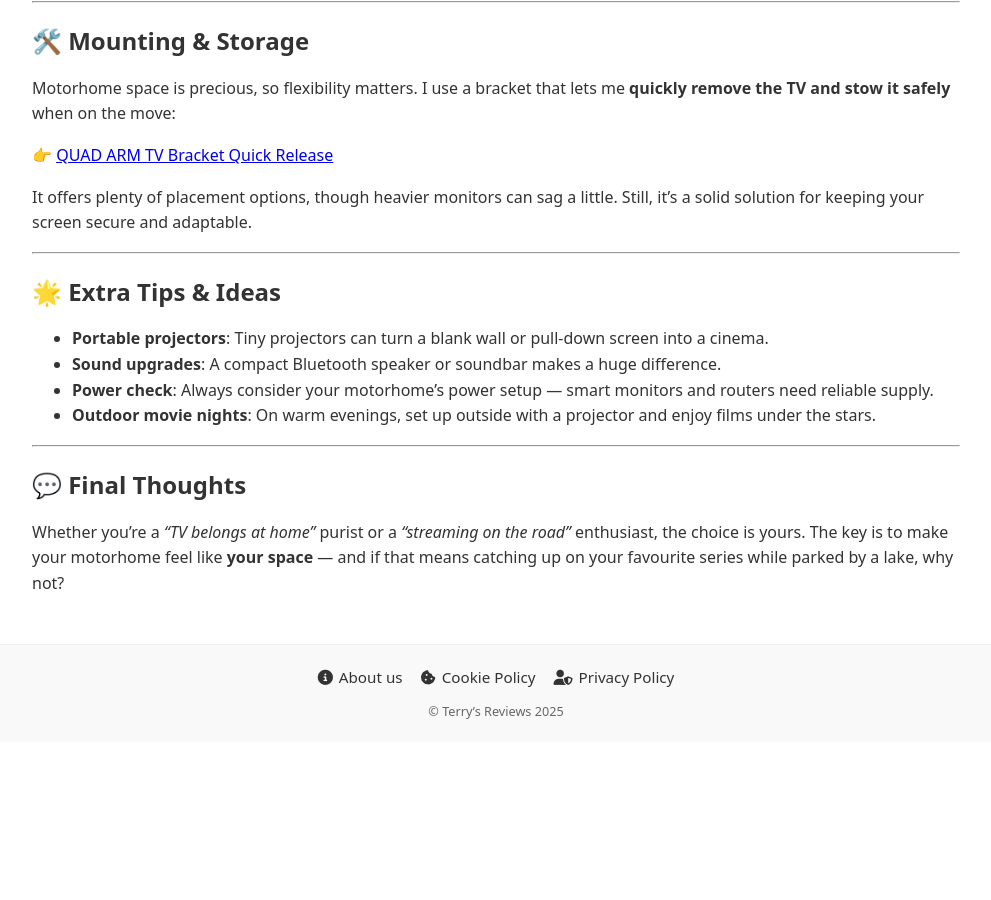
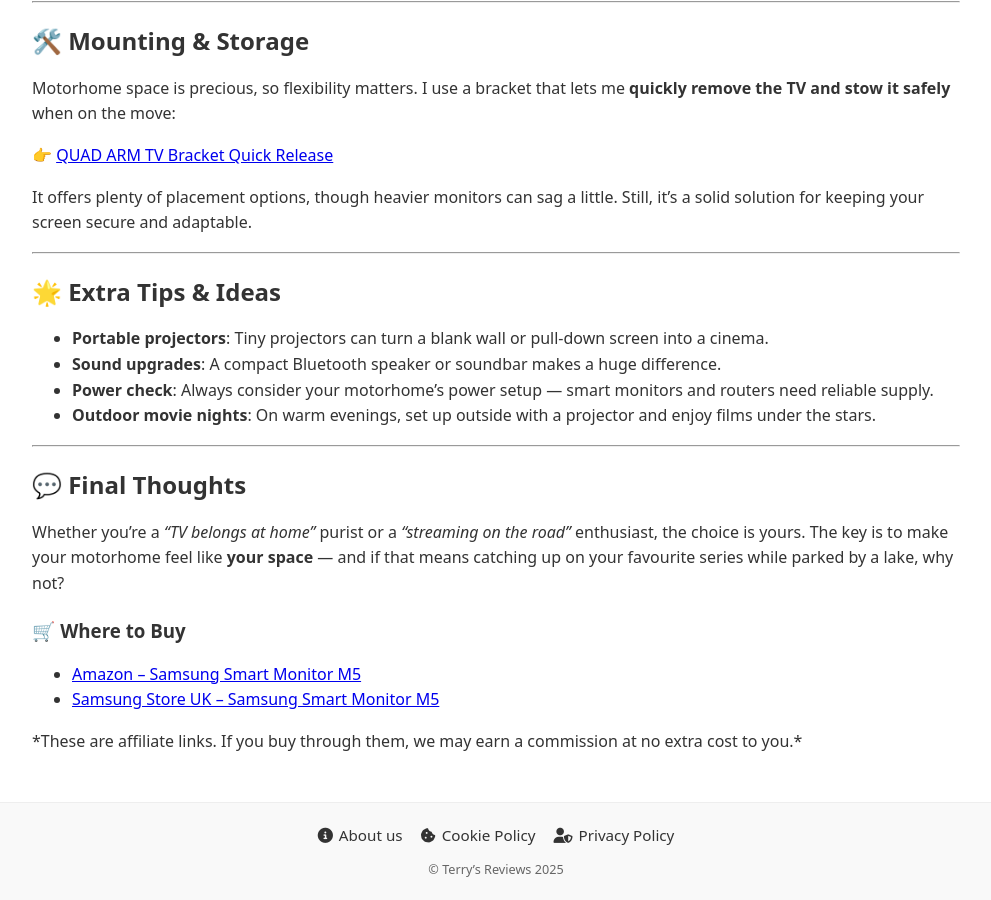
Before and after one commit to trowlinson/terrys-reviews, a Jekyll site: the page built from categories/motorhome/television.md, in a window 1280 px wide and 900 px high, scrolled down 1363 px. Shown: the whole window, without its empty margins (144-1135 px from the left). Built offline with Jekyll 4.4.1, drawn with Linux system fonts in a browser that asks for light colours; before the commit the page ends 2105 px from its top, so only the background shows below that.

Commit message:
parameterised the buy now links

```diff
--- /dev/null
+++ b/_data/buy_links.yml
@@ -0,0 +1,5 @@
+Samsung_Smart_Monitor_M5:
+  - retailer: "Amazon"
+    url: "https://amzn.to/4rkrEbV"
+  - retailer: "Samsung Store UK"
+    url: "https://www.samsung.com/uk/monitors/smart/smart-monitor-m5-27-inch-smart-tv-apps-ls27dm500euxxu/"
--- /dev/null
+++ b/_includes/buy-links.html
@@ -0,0 +1,24 @@
+{% comment %}
+Reusable affiliate buy buttons
+Usage:
+{% include buy-links.html
+    product="Sony WH-1000XM5 Headphones"
+    links=site.data.buy_links.sony_xm5
+%}
+{% endcomment %}
+
+<div class="buy-links">
+  <h3>🛒 Where to Buy</h3>
+  <ul>
+    {% for link in include.links %}
+      <li>
+        <a href="{{ link.url }}" class="buy-button" target="_blank" rel="nofollow noopener">
+          {{ link.retailer }} – {{ include.product }}
+        </a>
+      </li>
+    {% endfor %}
+  </ul>
+  <p class="affiliate-disclaimer">
+    *These are affiliate links. If you buy through them, we may earn a commission at no extra cost to you.*
+  </p>
+</div>
--- a/categories/motorhome/television.md
+++ b/categories/motorhome/television.md
@@ -66,3 +66,5 @@ It offers plenty of placement options, though heavier monitors can sag a little.
 ## 💬 Final Thoughts
 
 Whether you’re a *“TV belongs at home”* purist or a *“streaming on the road”* enthusiast, the choice is yours. The key is to make your motorhome feel like **your space** — and if that means catching up on your favourite series while parked by a lake, why not?
+
+{% include buy-links.html product="Samsung Smart Monitor M5" links=site.data.buy_links.Samsung_Smart_Monitor_M5 %}
```
Also changed, not shown: assets/css/buy-links.css (added, +27 -0 lines).
